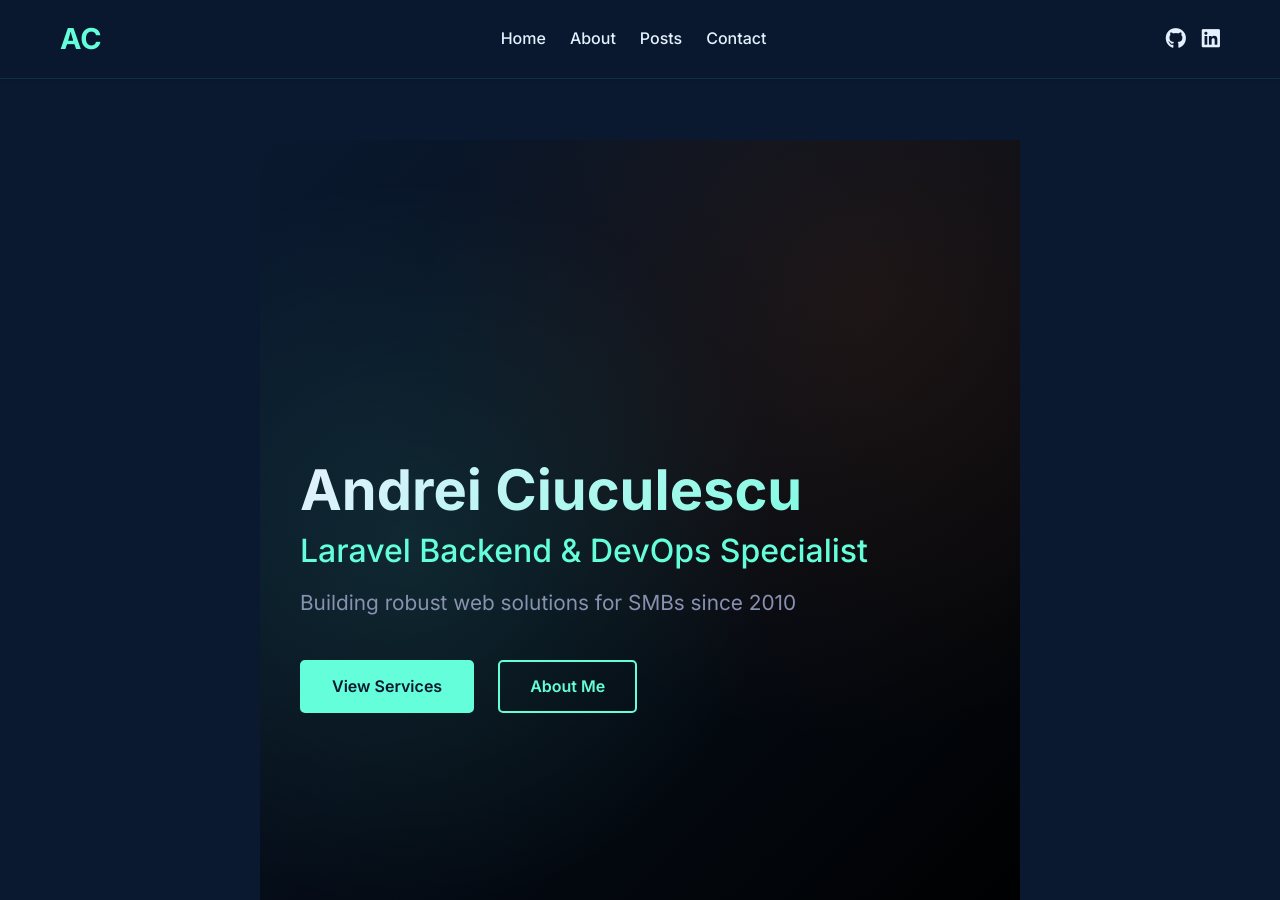
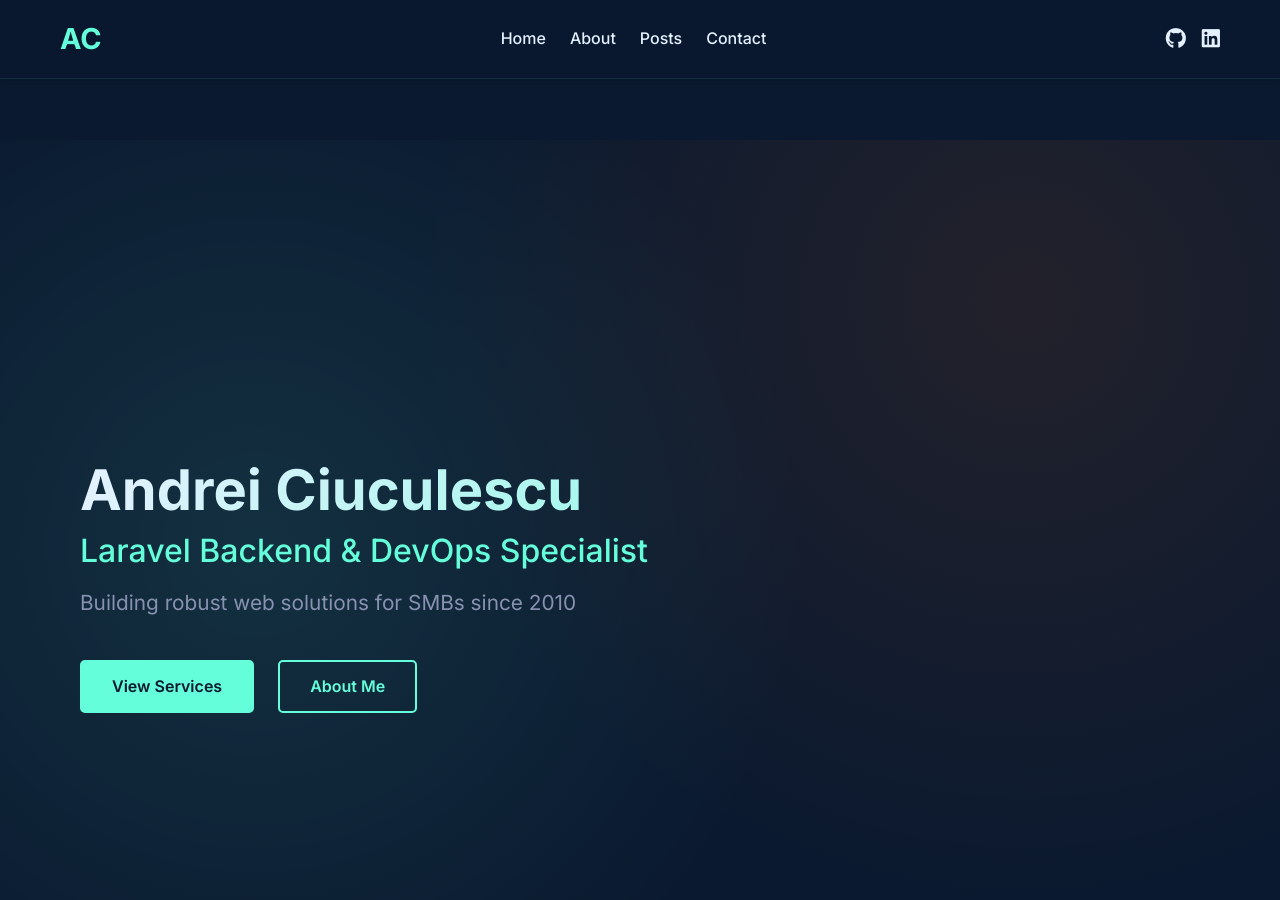
Before and after one commit to ciuc123/ciuc123.github.io, a Jekyll site: the page built from index.md, in a window 1280 px wide and 900 px high. Built offline with Jekyll 4.4.1, drawn with Linux system fonts in a browser that asks for light colours.

Commit message:
- justify large screen

```diff
--- a/_includes/header.html
+++ b/_includes/header.html
@@ -1,5 +1,5 @@
 <header class="site-header">
-  <div class="wrapper">
+  <div class="header-wrapper">
     <nav class="unified-nav">
       <div class="nav-brand">
         <a class="site-title" href="{{ "/" | relative_url }}">AC</a>
--- a/assets/css/main.scss
+++ b/assets/css/main.scss
@@ -201,12 +201,6 @@ p {
   padding: 1rem 0;
   border-bottom: 1px solid $border-color;
 
-  .wrapper {
-    max-width: 1200px;
-    margin: 0 auto;
-    padding: 0 20px;
-  }
-
   .site-nav {
     display: flex;
     align-items: center;
@@ -275,6 +269,21 @@ p {
   transform: translateY(-100%);
 }
 
+.header-wrapper {
+  width: 100%;
+  max-width: 1200px;
+  margin: 0 auto;
+  padding: 0 20px;
+}
+
+.unified-nav {
+  display: flex;
+  align-items: center;
+  justify-content: space-between;
+  width: 100%;
+  gap: 2rem;
+}
+
 // Main content adjustment for fixed header
 .page-content {
   padding-top: 80px;
@@ -341,6 +350,77 @@ p {
       flex-direction: column;
       align-items: flex-start;
     }
+  }
+}
+
+// Full-width hero section for laptop/desktop
+.hero--full {
+  position: relative;
+  left: 50%;
+  right: 50%;
+  margin-left: -50vw;
+  margin-right: -50vw;
+  width: 100vw;
+  background: $primary-color;
+  box-shadow: none;
+  padding-left: 0;
+  padding-right: 0;
+  z-index: 1;
+
+  .container {
+    max-width: none;
+    width: 100vw;
+    padding-left: 0;
+    padding-right: 0;
+  }
+
+  @media (max-width: $breakpoint-lg) {
+    left: 0;
+    right: 0;
+    margin-left: 0;
+    margin-right: 0;
+    width: 100%;
+    .container {
+      max-width: 1200px;
+      width: 100%;
+      padding-left: 20px;
+      padding-right: 20px;
+    }
+  }
+}
+
+// Full-bleed section for home and about pages
+.section--full {
+  position: relative;
+  left: 50%;
+  right: 50%;
+  margin-left: -50vw;
+  margin-right: -50vw;
+  width: 100vw;
+  background: inherit;
+  box-shadow: none;
+  padding-left: 0;
+  padding-right: 0;
+  z-index: 1;
+
+  @media (max-width: $breakpoint-lg) {
+    left: 0;
+    right: 0;
+    margin-left: 0;
+    margin-right: 0;
+    width: 100%;
+  }
+}
+
+// Centered content wrapper for full-bleed sections
+.inner {
+  max-width: 1200px;
+  margin: 0 auto;
+  padding: 0 40px;
+  width: 100%;
+
+  @media (max-width: $breakpoint-md) {
+    padding: 0 15px;
   }
 }
 
--- a/index.md
+++ b/index.md
@@ -4,22 +4,20 @@ title: Home
 permalink: /
 ---
 
-<section class="hero">
-  <div class="container">
-    <div class="hero-content">
-      <h1>Andrei Ciuculescu</h1>
-      <h2>Laravel Backend & DevOps Specialist</h2>
-      <p class="hero-subtitle">Building robust web solutions for SMBs since 2010</p>
-      <div class="hero-buttons">
-        <a href="#services" class="btn btn-primary">View Services</a>
-        <a href="/about" class="btn btn-secondary">About Me</a>
-      </div>
+<section class="hero section--full">
+  <div class="hero-content inner">
+    <h1>Andrei Ciuculescu</h1>
+    <h2>Laravel Backend & DevOps Specialist</h2>
+    <p class="hero-subtitle">Building robust web solutions for SMBs since 2010</p>
+    <div class="hero-buttons">
+      <a href="#services" class="btn btn-primary">View Services</a>
+      <a href="/about" class="btn btn-secondary">About Me</a>
     </div>
   </div>
 </section>
 
-<section id="services" class="services">
-  <div class="container">
+<section id="services" class="services section--full">
+  <div class="inner">
     <h2>Specialized Services</h2>
     <div class="services-grid">
       <div class="service-card">
@@ -62,8 +60,8 @@ permalink: /
   </div>
 </section>
 
-<section class="skills">
-  <div class="container">
+<section class="skills section--full">
+  <div class="inner">
     <h2>Technical Expertise</h2>
     <div class="skills-grid">
       <div class="skill-category">
@@ -97,8 +95,8 @@ permalink: /
   </div>
 </section>
 
-<section class="availability">
-  <div class="container">
+<section class="availability section--full">
+  <div class="inner">
     <div class="availability-content">
       <h2>Currently Available</h2>
       <p>Accepting select projects with 20+ hour/week commitment</p>
```
Also changed, not shown: about.md (+10 -10 lines).
